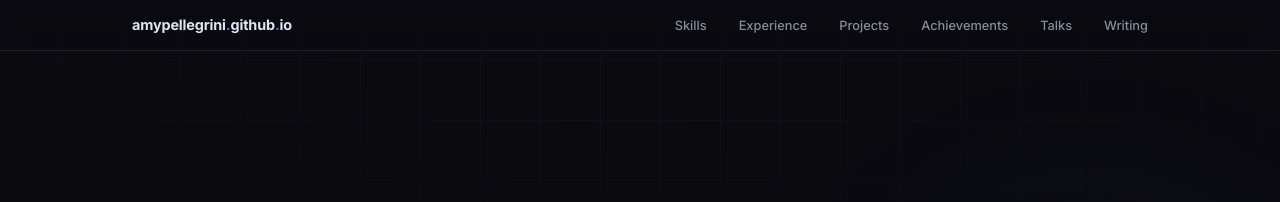
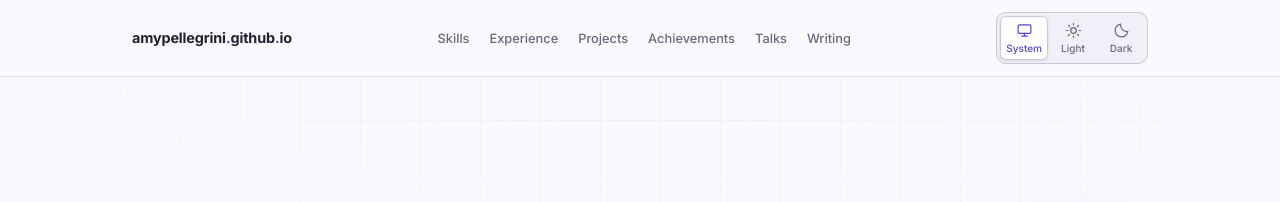
Before and after one commit to amypellegrini/amypellegrini.github.io, an Eleventy site: page index.html in a window 1280 px wide. Shown: the top 202 px of the page. Built offline with nearby package versions, Linux system fonts and the light colour scheme; Eleventy itself is replaced by a stand-in of ours; files that its build step writes are made by us from their sources.

Commit message:
feat: add system-aware light and dark theme control

```diff
--- a/_includes/default.html
+++ b/_includes/default.html
@@ -4,6 +4,7 @@
     <meta charset="utf-8" />
     <meta name="viewport" content="width=device-width, initial-scale=1.0" />
     <title>{{ title }}</title>
+    <script>{% include "theme.js" %}</script>
 
     <link rel="preconnect" href="https://fonts.googleapis.com" />
     <link rel="preconnect" href="https://fonts.gstatic.com" crossorigin />
@@ -32,6 +33,30 @@
           <li><a href="/#talks">Talks</a></li>
           <li><a href="/#writing">Writing</a></li>
         </ul>
+        <fieldset class="theme-control" hidden>
+          <legend class="sr-only">Color theme</legend>
+          <label class="theme-control__option" title="Use system theme">
+            <input type="radio" name="theme" value="system" checked />
+            <span class="theme-control__button">
+              <svg viewBox="0 0 24 24" aria-hidden="true"><rect x="3" y="4" width="18" height="12" rx="2"/><path d="M12 16v4m-4 0h8"/></svg>
+              <span>System</span>
+            </span>
+          </label>
+          <label class="theme-control__option" title="Use light theme">
+            <input type="radio" name="theme" value="light" />
+            <span class="theme-control__button">
+              <svg viewBox="0 0 24 24" aria-hidden="true"><circle cx="12" cy="12" r="4"/><path d="M12 2v2m0 16v2M2 12h2m16 0h2M4.93 4.93l1.42 1.42m11.3 11.3 1.42 1.42M4.93 19.07l1.42-1.42m11.3-11.3 1.42-1.42"/></svg>
+              <span>Light</span>
+            </span>
+          </label>
+          <label class="theme-control__option" title="Use dark theme">
+            <input type="radio" name="theme" value="dark" />
+            <span class="theme-control__button">
+              <svg viewBox="0 0 24 24" aria-hidden="true"><path d="M20.9 13.3A9 9 0 0 1 10.7 3.1a9 9 0 1 0 10.2 10.2Z"/></svg>
+              <span>Dark</span>
+            </span>
+          </label>
+        </fieldset>
       </div>
     </nav>
 
--- /dev/null
+++ b/_includes/theme.js
@@ -0,0 +1,51 @@
+(() => {
+  const key = "color-theme";
+  const normalize = (value) =>
+    value === "light" || value === "dark" ? value : "system";
+  let preference = "system";
+
+  const apply = (value) => {
+    preference = normalize(value);
+    if (preference === "system") {
+      document.documentElement.removeAttribute("data-theme");
+    } else {
+      document.documentElement.setAttribute("data-theme", preference);
+    }
+  };
+
+  // Apply before styles load to avoid a flash of the wrong theme.
+  try {
+    preference = normalize(localStorage.getItem(key));
+  } catch {
+    // System styling still works when browser storage is unavailable.
+  }
+  apply(preference);
+
+  document.addEventListener("DOMContentLoaded", () => {
+    const control = document.querySelector(".theme-control");
+    const radios = control.querySelectorAll('input[name="theme"]');
+    const syncControl = () => {
+      radios.forEach((radio) => { radio.checked = radio.value === preference; });
+    };
+    syncControl();
+    control.hidden = false;
+    control.addEventListener("change", (event) => {
+      if (!event.target.matches('input[name="theme"]')) return;
+      apply(event.target.value);
+      syncControl();
+      try {
+        if (preference === "system") localStorage.removeItem(key);
+        else localStorage.setItem(key, preference);
+      } catch {
+        // The selection remains usable for this page without storage.
+      }
+    });
+
+    window.addEventListener("storage", (event) => {
+      if (event.storageArea === localStorage && (event.key === key || event.key === null)) {
+        apply(event.newValue);
+        syncControl();
+      }
+    });
+  });
+})();
--- a/global.css
+++ b/global.css
@@ -8,6 +8,35 @@
 }
 
 :root {
+  color-scheme: light;
+  --bg-primary: #fafafe;
+  --bg-secondary: #f0f0f8;
+  --bg-card: #ffffff;
+  --bg-card-hover: #f3f2fc;
+  --border: #dedeea;
+  --border-accent: #c7c7db;
+  --text-primary: #202031;
+  --text-secondary: #505066;
+  --text-muted: #68687e;
+  --accent: #5746d6;
+  --accent-dim: #4a3abb;
+  --accent-glow: rgba(87, 70, 214, 0.09);
+  --accent-secondary: #007f68;
+  --accent-secondary-dim: rgba(0, 127, 104, 0.09);
+  --red: #c62b49;
+  --nav-bg: rgba(250, 250, 254, 0.85);
+  --accent-hover: #4130b5;
+  --syntax-comment: #68687e;
+  --syntax-string: #397328;
+  --syntax-number: #995017;
+  --syntax-keyword: #7841a3;
+  --font-sans: "Inter", -apple-system, BlinkMacSystemFont, sans-serif;
+  --font-mono: "JetBrains Mono", "Fira Code", monospace;
+  --font-serif: "EB Garamond", "Georgia", "Times New Roman", serif;
+}
+
+:root[data-theme="dark"] {
+  color-scheme: dark;
   --bg-primary: #0a0a0f;
   --bg-secondary: #12121a;
   --bg-card: #16161f;
@@ -23,9 +52,39 @@
   --accent-secondary: #00d4aa;
   --accent-secondary-dim: rgba(0, 212, 170, 0.12);
   --red: #ff4d6a;
-  --font-sans: "Inter", -apple-system, BlinkMacSystemFont, sans-serif;
-  --font-mono: "JetBrains Mono", "Fira Code", monospace;
-  --font-serif: "EB Garamond", "Georgia", "Times New Roman", serif;
+  --nav-bg: rgba(10, 10, 15, 0.8);
+  --accent-hover: #8b84ff;
+  --syntax-comment: #9999ad;
+  --syntax-string: #9ccc80;
+  --syntax-number: #f0a878;
+  --syntax-keyword: #c4a0e8;
+}
+
+@media (prefers-color-scheme: dark) {
+  :root:not([data-theme="light"]) {
+    color-scheme: dark;
+    --bg-primary: #0a0a0f;
+    --bg-secondary: #12121a;
+    --bg-card: #16161f;
+    --bg-card-hover: #1c1c28;
+    --border: #1e1e2e;
+    --border-accent: #2a2a3e;
+    --text-primary: #e4e4ef;
+    --text-secondary: #b4b4c7;
+    --text-muted: #8a8aa0;
+    --accent: #6c63ff;
+    --accent-dim: #4a43cc;
+    --accent-glow: rgba(108, 99, 255, 0.15);
+    --accent-secondary: #00d4aa;
+    --accent-secondary-dim: rgba(0, 212, 170, 0.12);
+    --red: #ff4d6a;
+    --nav-bg: rgba(10, 10, 15, 0.8);
+    --accent-hover: #8b84ff;
+    --syntax-comment: #9999ad;
+    --syntax-string: #9ccc80;
+    --syntax-number: #f0a878;
+    --syntax-keyword: #c4a0e8;
+  }
 }
 
 html {
@@ -48,7 +107,7 @@ a {
 }
 
 a:hover {
-  color: #8b84ff;
+  color: var(--accent-hover);
 }
 
 ::selection {
@@ -126,7 +185,7 @@ nav {
   z-index: 100;
   backdrop-filter: blur(12px);
   -webkit-backdrop-filter: blur(12px);
-  background: rgba(10, 10, 15, 0.8);
+  background: var(--nav-bg);
   border-bottom: 1px solid var(--border);
 }
 
@@ -152,7 +211,7 @@ nav {
 
 .nav__links {
   display: flex;
-  gap: 2rem;
+  gap: 1.25rem;
   list-style: none;
 }
 
@@ -165,6 +224,110 @@ nav {
 
 .nav__links a:hover {
   color: var(--text-primary);
+}
+
+/* Keep the theme control available when mobile navigation is hidden. */
+.nav__inner {
+  gap: 1rem;
+}
+
+.sr-only,
+.theme-control input {
+  position: absolute;
+  width: 1px;
+  height: 1px;
+  padding: 0;
+  margin: -1px;
+  overflow: hidden;
+  clip-path: inset(50%);
+  white-space: nowrap;
+  border: 0;
+}
+
+.theme-control {
+  display: flex;
+  flex-shrink: 0;
+  gap: 2px;
+  padding: 3px;
+  border: 1px solid var(--border-accent);
+  border-radius: 10px;
+  background: var(--bg-secondary);
+}
+
+.theme-control[hidden] {
+  display: none;
+}
+
+.theme-control__option {
+  position: relative;
+  cursor: pointer;
+}
+
+.theme-control__button {
+  display: flex;
+  flex-direction: column;
+  align-items: center;
+  justify-content: center;
+  gap: 3px;
+  min-width: 46px;
+  min-height: 44px;
+  padding: 4px 6px;
+  border-radius: 6px;
+  color: var(--text-muted);
+  font: 500 0.625rem var(--font-sans);
+  transition: color 0.2s, background-color 0.2s;
+}
+
+.theme-control svg {
+  width: 17px;
+  height: 17px;
+  fill: none;
+  stroke: currentColor;
+  stroke-width: 1.7;
+  stroke-linecap: round;
+  stroke-linejoin: round;
+}
+
+.theme-control__option:hover .theme-control__button {
+  color: var(--text-primary);
+  background: var(--bg-card-hover);
+}
+
+.theme-control input:checked + .theme-control__button {
+  color: var(--accent);
+  background: var(--bg-card);
+  box-shadow: 0 1px 3px rgba(0, 0, 0, 0.12), inset 0 0 0 1px var(--border-accent);
+}
+
+.theme-control input:focus-visible + .theme-control__button {
+  outline: 2px solid var(--accent);
+  outline-offset: 2px;
+}
+
+@media (max-width: 1024px) {
+  .nav__links {
+    display: none;
+  }
+}
+
+@media (max-width: 400px) {
+  .nav__inner {
+    flex-wrap: wrap;
+    justify-content: center;
+  }
+
+  body .hero, body .article-header {
+    padding-top: 8rem;
+  }
+
+  .nav__inner {
+    padding-inline: 1rem;
+    gap: 0.5rem;
+  }
+
+  .nav__brand {
+    font-size: 0.75rem;
+  }
 }
 
 /* ── Hero ─────────────────────────────────────────────── */
@@ -1015,10 +1178,11 @@ footer {
   color: var(--text-muted);
 }
 
-/* ── Prism dark theme overrides ────────────────────────── */
+/* ── Theme-aware syntax highlighting ────────────────────────── */
 .article-body pre[class*="language-"] {
   border-radius: 8px;
   border: 1px solid var(--border);
+  background: var(--bg-secondary);
   margin: 2rem 0;
   font-size: 0.85rem;
 }
@@ -1037,6 +1201,33 @@ footer {
   padding: 0.15em 0.4em;
   color: var(--accent);
 }
+
+.article-body code[class*="language-"],
+.article-body pre[class*="language-"] {
+  color: var(--text-primary);
+  text-shadow: none;
+}
+
+.article-body .token { color: var(--text-primary); }
+.article-body .token.comment,
+.article-body .token.prolog,
+.article-body .token.doctype,
+.article-body .token.cdata { color: var(--syntax-comment); }
+.article-body .token.string,
+.article-body .token.char,
+.article-body .token.attr-value,
+.article-body .token.regex { color: var(--syntax-string); }
+.article-body .token.number,
+.article-body .token.boolean,
+.article-body .token.constant { color: var(--syntax-number); }
+.article-body .token.keyword,
+.article-body .token.atrule,
+.article-body .token.selector { color: var(--syntax-keyword); }
+.article-body .token.function,
+.article-body .token.tag,
+.article-body .token.property,
+.article-body .token.attr-name,
+.article-body .token.class-name { color: var(--accent); }
 
 /* ── Responsive ────────────────────────────────────────── */
 @media (max-width: 768px) {
```
